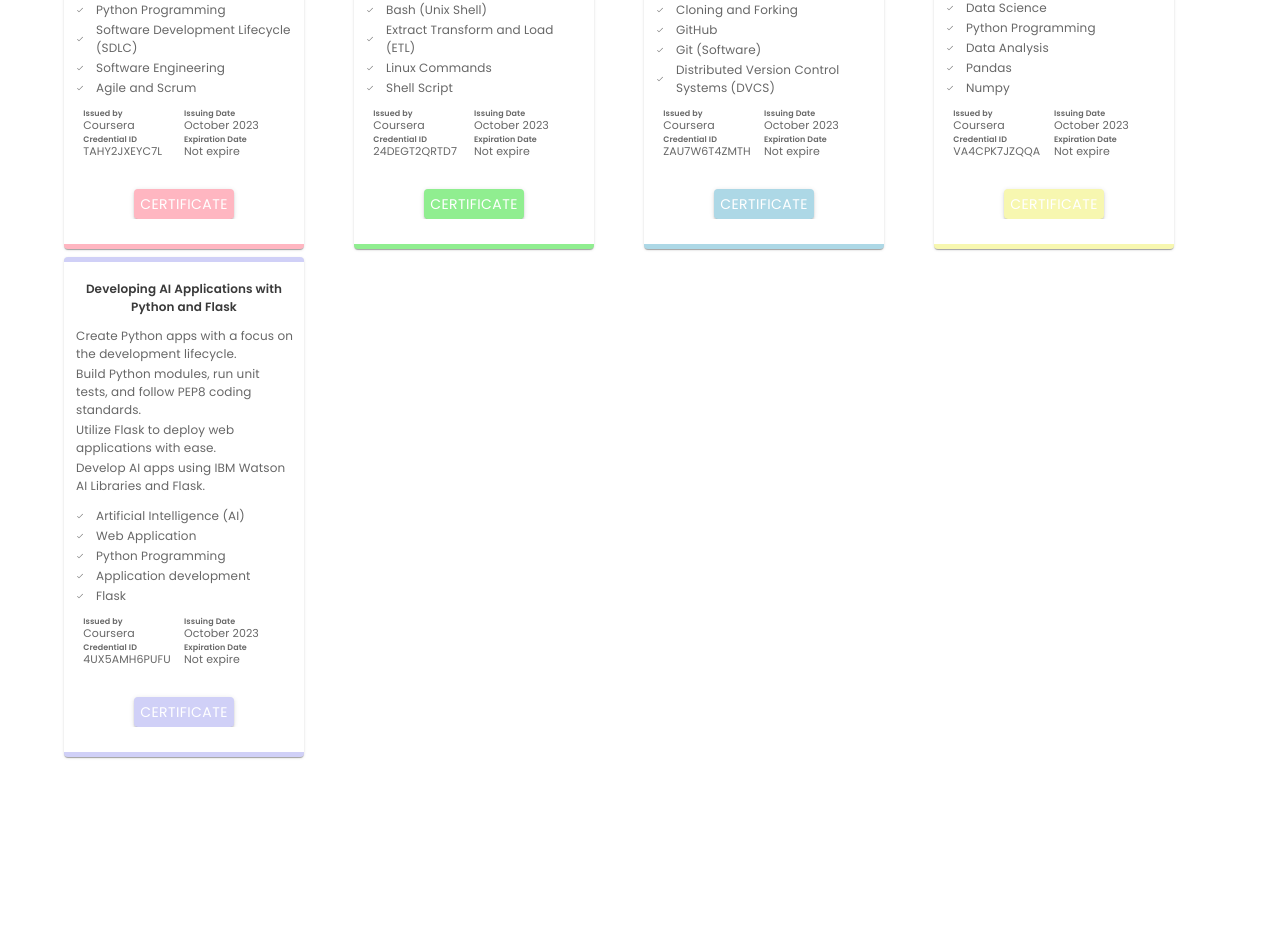
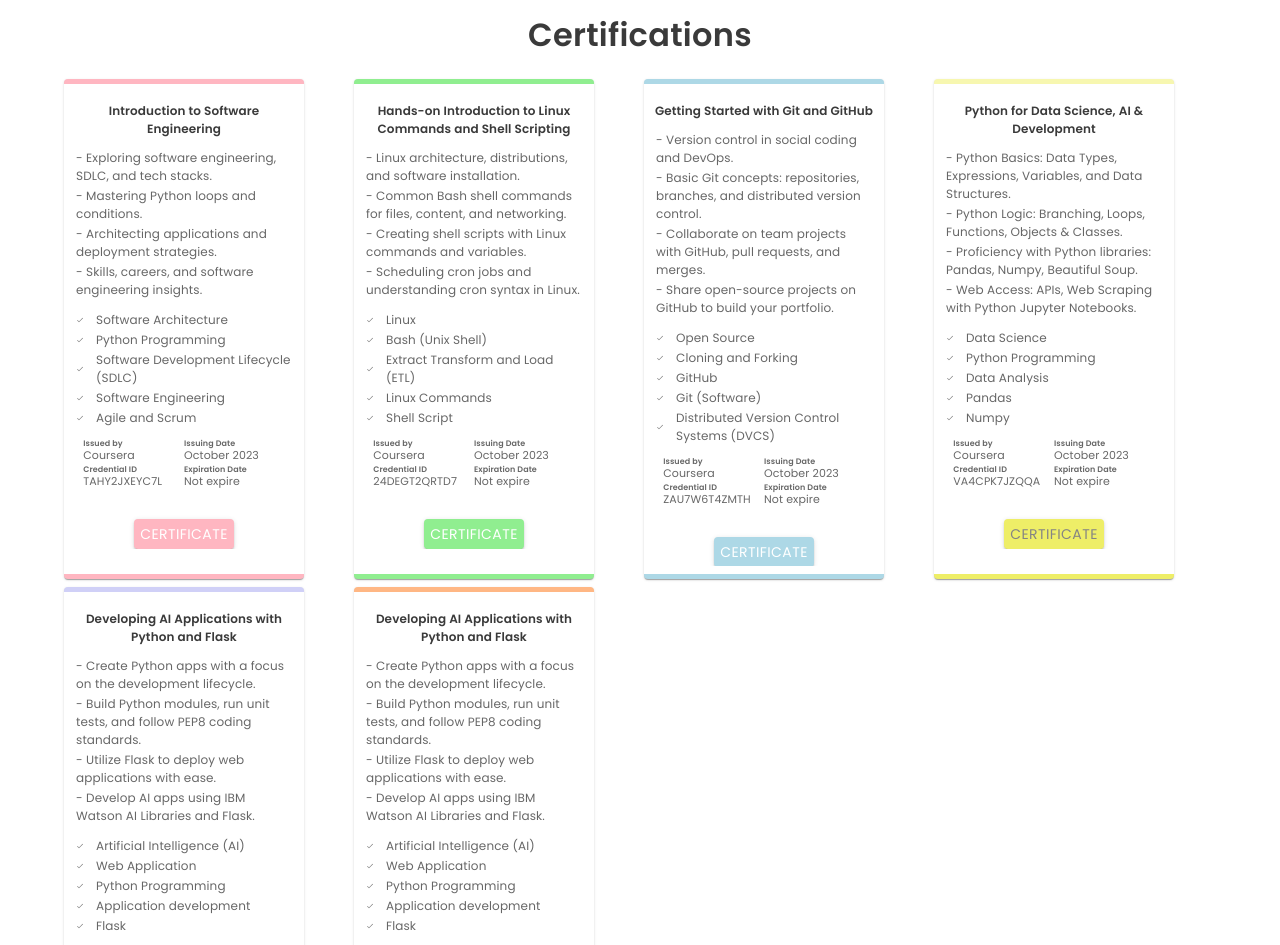
Before and after one commit to DilanRamirez/DilanRamirez.github.io, a React (Create React App) app in the folder dilanramirez.github.io/: page / in a window 1280 px wide. Shown: the part 1759-2704 px from the top of the page. Built offline with nearby package versions, Linux system fonts and the light colour scheme.

Commit message:
(ADDED): certificates section

```diff
--- a/dilanramirez.github.io/src/App.css
+++ b/dilanramirez.github.io/src/App.css
@@ -3,6 +3,7 @@
 }
 
 section {
+  position: relative;
   height: 100vh;
   width: 100%;
   display: flex;
--- a/dilanramirez.github.io/src/components/About/About.jsx
+++ b/dilanramirez.github.io/src/components/About/About.jsx
@@ -12,7 +12,7 @@ function About() {
           words={["Passionate about Leveraging Technology for Impact!"]}
           typeSpeed={80}
           cursor={true}
-          loop={1}
+          loop={10}
         />
       </Typography>
       <Typography className="about-description">
--- a/dilanramirez.github.io/src/components/Header/header.css
+++ b/dilanramirez.github.io/src/components/Header/header.css
@@ -7,8 +7,8 @@
 }
 
 .header_box {
-  position: fixed;
   height: 50px;
+  width: 100%;
 }
 .header-container {
   background-color: #fff !important;
--- a/dilanramirez.github.io/src/components/Skills/CertificationCard.jsx
+++ b/dilanramirez.github.io/src/components/Skills/CertificationCard.jsx
@@ -40,7 +40,7 @@ function CertificationCard({
     <List>
       <ListItem>
         <Typography className="card-subtext" key={key}>
-          {description}
+          - {description}
         </Typography>
       </ListItem>
     </List>
@@ -82,6 +82,7 @@ function CertificationCard({
           variant="contained"
           className={`card-btn-${unique}`}
           href={credential_url}
+          target="_blank"
         >
           Certificate
         </Button>
--- a/dilanramirez.github.io/src/components/Skills/Skills.jsx
+++ b/dilanramirez.github.io/src/components/Skills/Skills.jsx
@@ -41,7 +41,7 @@ function Skills() {
   return (
     <Box className="skills-container">
       <div className="certification-container">
-        <Typography>Certifications</Typography>
+        <Typography className="certification-title">Certifications</Typography>
         <Box sx={{ width: "100%" }}>
           <Grid container spacing={1}>
             {certification_cards}
--- a/dilanramirez.github.io/src/components/Skills/data.js
+++ b/dilanramirez.github.io/src/components/Skills/data.js
@@ -111,4 +111,27 @@ export const certification_data = [
       "https://www.coursera.org/account/accomplishments/verify/4UX5AMH6PUFU",
     certifcate_location: "../../assets/4UX5AMH6PUFU.pdf",
   },
+  {
+    name: "Developing AI Applications with Python and Flask",
+    issuing_organization: "Coursera",
+    issuing_date: "October 2023",
+    credential_id: "4UX5AMH6PUFU",
+    description: [
+      "Create Python apps with a focus on the development lifecycle.",
+      "Build Python modules, run unit tests, and follow PEP8 coding standards.",
+      "Utilize Flask to deploy web applications with ease.",
+      "Develop AI apps using IBM Watson AI Libraries and Flask.",
+    ],
+    skills: [
+      "Artificial Intelligence (AI)",
+      "Web Application",
+      "Python Programming",
+      "Application development",
+      "Flask",
+    ],
+    expiration_date: "Not expire",
+    credential_url:
+      "https://www.coursera.org/account/accomplishments/verify/4UX5AMH6PUFU",
+    certifcate_location: "../../assets/4UX5AMH6PUFU.pdf",
+  },
 ];
--- a/dilanramirez.github.io/src/components/Skills/skills.css
+++ b/dilanramirez.github.io/src/components/Skills/skills.css
@@ -5,10 +5,20 @@
 
 .skills-container {
   width: 90%;
+  max-height: 100%;
 }
 .certifications-container {
   display: flex;
   justify-content: center;
+  align-items: center;
+}
+.certification-title {
+  font-size: 32px !important;
+  color: var(--primary-font-color);
+  font-weight: 600 !important;
+  text-align: center;
+  margin-bottom: 20px !important;
+  margin-top: 120px !important;
 }
 
 .card-name {
@@ -62,7 +72,8 @@
 .card-container-1,
 .card-container-2,
 .card-container-3,
-.card-container-4 {
+.card-container-4,
+.card-container-5 {
   height: 500px;
   width: 240px;
   position: relative;
@@ -81,12 +92,16 @@
   border-top: 5px solid #add8e6;
 }
 .card-container-3 {
-  border-bottom: 5px solid #f7f7b0;
+  border-bottom: 5px solid #eeee67;
   border-top: 5px solid #f7f7b0;
 }
 .card-container-4 {
   border-bottom: 5px solid #d0d0f7;
   border-top: 5px solid #d0d0f7;
+}
+.card-container-5 {
+  border-bottom: 5px solid #ffb784;
+  border-top: 5px solid #ffb784;
 }
 .card-btn-0 {
   background-color: #ffb6c1 !important;
@@ -108,7 +123,8 @@
   margin-top: 30px !important;
 }
 .card-btn-3 {
-  background-color: #f7f7b0 !important;
+  background-color: #eeee67 !important;
+  color: var(--secondary-font-color) !important;
   width: 100px !important;
   height: 30px !important;
   margin-top: 30px !important;
@@ -119,3 +135,10 @@
   height: 30px !important;
   margin-top: 30px !important;
 }
+
+.card-btn-5 {
+  background-color: #ffb784 !important;
+  width: 100px !important;
+  height: 30px !important;
+  margin-top: 30px !important;
+}
```
Also changed, not shown: 1 other file (tests, documents, lock files or other folders).
